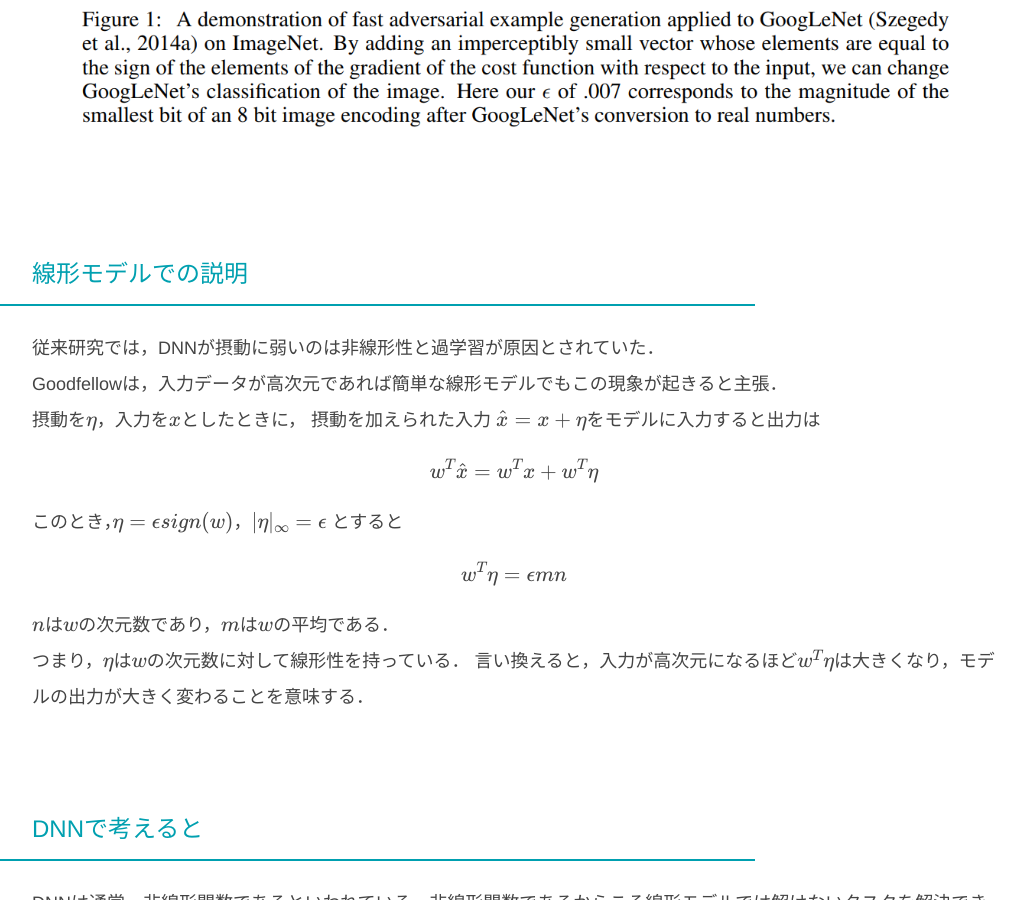
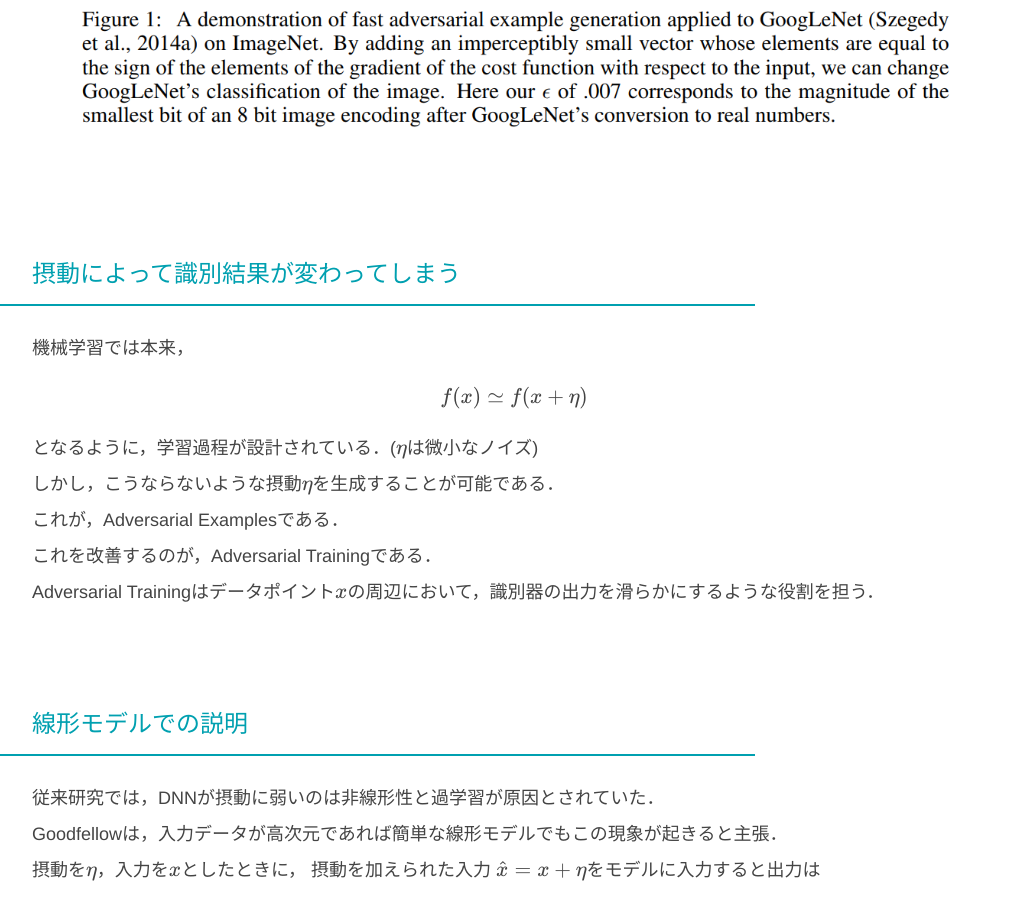
Before and after one commit to salty-vanilla/page_test, a Jekyll site: the page built from _posts/2018-05-16-Explaining and Harnessing Adversarial Examples.md, in a window 1280 px wide and 900 px high, scrolled down 805 px. Shown: the whole window, without its empty margins (144-1170 px from the left). Built offline with Jekyll 4.4.1, drawn with Linux system fonts in a browser that asks for light colours; formulas are drawn with MathJax 3.

Commit message:
Update 2018-05-16-Explaining and Harnessing Adversarial Examples.md

```diff
--- a/_posts/2018-05-16-Explaining and Harnessing Adversarial Examples.md
+++ b/_posts/2018-05-16-Explaining and Harnessing Adversarial Examples.md
@@ -11,6 +11,16 @@ title: Explaining and Harnessing Adversarial Examples
 * 摂動に対して，ロバストにするように正則化項をLossに加えることで汎化性能を向上させることが可能(Adversarial Training)
 <img src="{{ site.baseurl }}/images/post/2018-05-16-Explaining and Harnessing Adversarial Examples/fig.png">
 
+## 摂動によって識別結果が変わってしまう
+機械学習では本来，
+
+$$ f(x) \simeq f(x + \eta) $$
+
+となるように，学習過程が設計されている．($\eta$は微小なノイズ)
+しかし，こうならないような摂動$\eta$を生成することが可能である．
+これが，Adversarial Examplesである．
+これを改善するのが，Adversarial Trainingである．
+Adversarial Trainingはデータポイント$x$の周辺において，識別器の出力を滑らかにするような役割を担う．
 
 ## 線形モデルでの説明
 従来研究では，DNNが摂動に弱いのは非線形性と過学習が原因とされていた．
```
